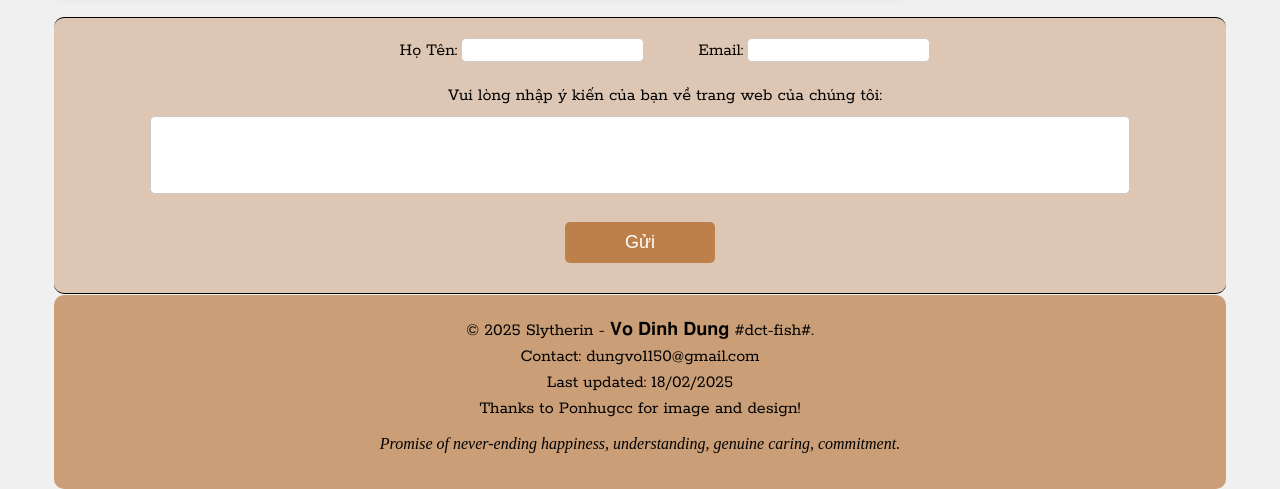
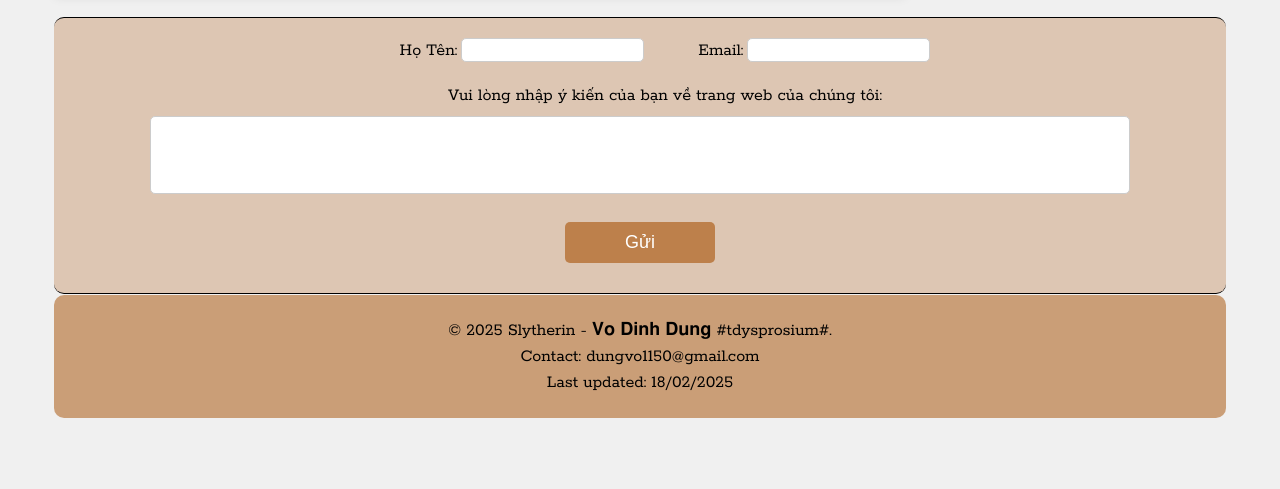
Before and after one commit to vodinhdung/a2-hanhtrinhcuathanhxuan, a plain HTML site: page index.html in a window 1280 px wide. Shown: the part 1223-1712 px from the top of the page. After the commit the page ends 1641 px from the top, so only its background shows below. Drawn offline with Linux system fonts and the light colour scheme; a web font is replaced by a local one.

Commit message:
Update index.html

```diff
--- a/index.html
+++ b/index.html
@@ -235,11 +235,9 @@
         </form>
     </div>
     <footer class="footer">
-        <p class="footer-text">© 2025 Slytherin - 𝐕𝐨 𝐃𝐢𝐧𝐡 𝐃𝐮𝐧𝐠 #dct-fish#.</p>
+        <p class="footer-text">© 2025 Slytherin - 𝐕𝐨 𝐃𝐢𝐧𝐡 𝐃𝐮𝐧𝐠 #tdysprosium#.</p>
         <p class="footer-text">Contact: dungvo1150@gmail.com</p>
         <p class="footer-text">Last updated: 18/02/2025</p>
-        <p class="footer-text">Thanks to Ponhugcc for image and design!</p>
-        <p><i>Promise of never-ending happiness, understanding, genuine caring, commitment.</i></p>
     </footer>
     <script src="tapsan-scripts.js"></script>
 </body>
```
